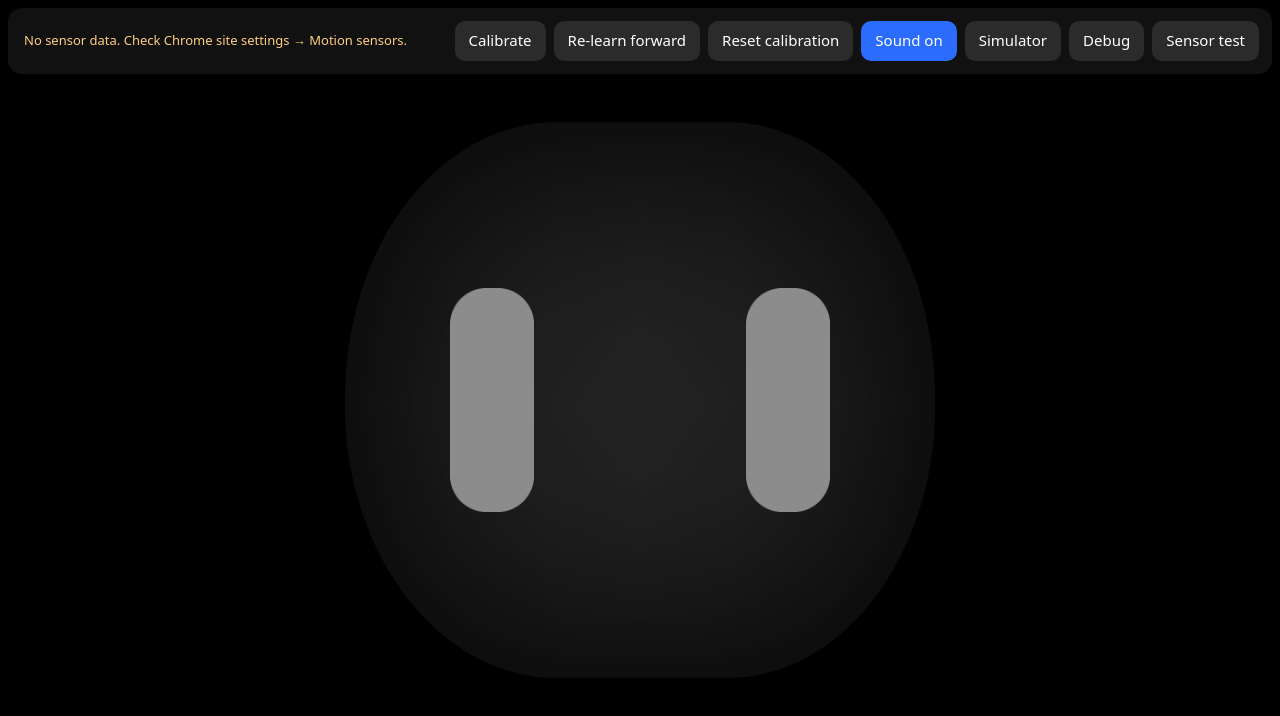
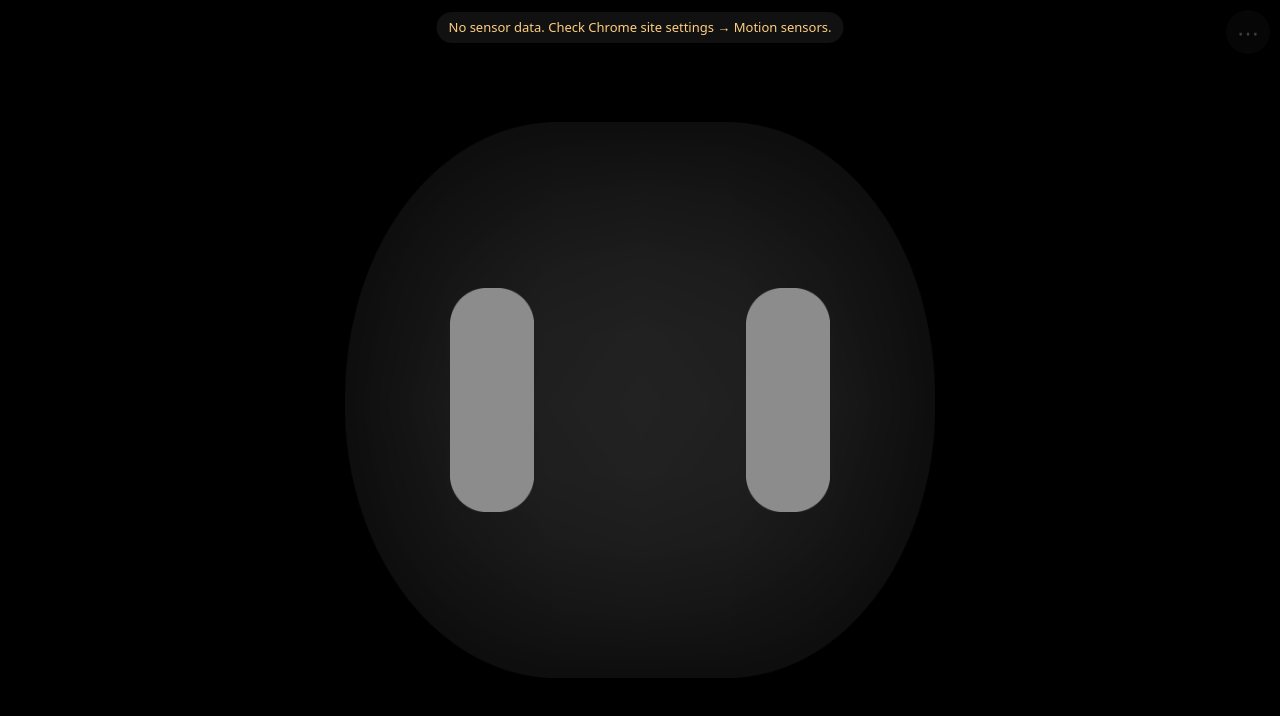
Before and after one commit to ibaadj/carbuddy, a plain HTML site: page index.html in a window 1280 px wide. Both pictures are taken after a click on the button "Car mode". Drawn offline with Linux system fonts and the light colour scheme.

Commit message:
Keep controls out of the way
- Controls only open from a small, dim ⋯ button in the corner (or H on a keyboard)
- Status messages show as a small pill that fades away instead of opening the menu
- Tapping the screen no longer opens the menu
- Car mode: menu closes itself after 8 s; new Hide button
- Simulator: controls can be hidden (H) while you keep driving with the keyboard

Co-Authored-By: Claude Opus 5.5 <noreply@anthropic.com>
Claude-Session: https://claude.ai/code/session_016VdP8ydvPxrpLcwk3bnUDH

```diff
--- a/index.html
+++ b/index.html
@@ -86,7 +86,16 @@
   #intro h1 { font-size: 20px; margin: 4px 0 6px; }
   #intro p { color: #aaa; font-size: 13px; margin: 6px 0 12px; }
   #intro button { width: 100%; padding: 14px; margin: 5px 0; font-size: 16px; }
-  #bar { top: 8px; left: 8px; right: 8px; display: flex; flex-wrap: wrap; align-items: center; gap: 2px; }
+  #bar { top: 8px; left: 8px; right: 60px; display: flex; flex-wrap: wrap; align-items: center; gap: 2px; }
+  /* Small, dim menu button — the only way to open the controls */
+  #menuBtn { position: fixed; top: 10px; right: 10px; z-index: 6; width: 44px; height: 44px; padding: 0; margin: 0;
+             border-radius: 50%; background: rgba(40,40,40,.6); font-size: 22px; line-height: 44px; opacity: .25; transition: opacity .3s; }
+  #menuBtn:hover, #menuBtn.open { opacity: 1; }
+  /* Status messages appear as a small pill that fades away on its own */
+  #toast { position: fixed; top: 12px; left: 50%; transform: translateX(-50%); max-width: min(560px, 80vw); z-index: 4;
+           background: rgba(20,20,20,.85); color: #ccc; font-size: 13px; padding: 7px 12px; border-radius: 999px;
+           pointer-events: none; transition: opacity .5s; text-align: center; }
+  #toast.warn { color: #ffcf80; } #toast.ok { color: #9be7a8; }
   #status { flex: 1 1 200px; font-size: 13px; color: #bbb; padding: 0 6px; }
   #status.warn { color: #ffcf80; } #status.ok { color: #9be7a8; }
   #sim { bottom: 8px; left: 50%; transform: translateX(-50%); text-align: center; width: min(640px, 96vw); }
@@ -131,6 +140,8 @@
     <button id="simBtn">Simulator</button>
   </div>
 
+  <button id="menuBtn" class="hidden" aria-label="Menu">⋯</button>
+  <div id="toast" class="hidden"></div>
   <div id="bar" class="panel hidden">
     <span id="status">—</span>
     <button id="calBtn">Calibrate</button>
@@ -139,6 +150,7 @@
     <button id="soundBtn">Sound on</button>
     <button id="simToggle">Simulator</button>
     <button id="debugToggle">Debug</button>
+    <button id="hideBtn">Hide</button>
     <a href="sensors/"><button>Sensor test</button></a>
   </div>
 
@@ -167,7 +179,7 @@
       <button id="idleBtn">Idle bit</button>
       <button id="nightBtn">Night: auto</button>
     </div>
-    <div class="hint">Keys: ↑ gas · ↓ brake · ← → turn · hold Shift for the dramatic version · Space bump · R replay · D debug · tap or click the face to poke it</div>
+    <div class="hint">Keys: ↑ gas · ↓ brake · ← → turn · hold Shift for the dramatic version · Space bump · R replay · D debug · H hide/show controls · tap the face to poke it</div>
   </div>
 
   <div id="debug" class="panel hidden"></div>
@@ -541,17 +553,36 @@ function pixelShift() {
 setInterval(pixelShift, 60000);
 
 // ---------------------------------------------------------------- Motion engine
-function setStatus(msg, kind) { const el = $("status"); el.textContent = msg; el.className = kind || ""; showBar(); }
+let toastTimer = null;
+function setStatus(msg, kind) {
+  const el = $("status"); el.textContent = msg; el.className = kind || "";
+  // Don't pop the whole menu open — show a small message that fades by itself
+  if (!$("bar").classList.contains("hidden")) return;
+  const t = $("toast"); t.textContent = msg; t.className = kind || "";
+  clearTimeout(toastTimer);
+  toastTimer = setTimeout(() => t.classList.add("hidden"), kind === "warn" ? 8000 : 4000);
+}
 const motion = CarMotion.create({ onState: (s) => { state = s; }, onStatus: setStatus });
 
 // ---------------------------------------------------------------- UI
-let debugOn = false, simOn = false, hideTimer = null;
-function showBar() {
-  $("bar").classList.remove("hidden");
+let debugOn = false, simOn = false, hideTimer = null, controlsOpen = false;
+// Controls (menu bar + simulator panel) only open from the ⋯ button, and close by themselves
+// after 8 s in car mode. In the simulator they stay until you tap ⋯ or Hide (or press H).
+function setControls(open) {
+  controlsOpen = open;
+  $("bar").classList.toggle("hidden", !open);
+  $("sim").classList.toggle("hidden", !(open && simOn));
+  $("menuBtn").classList.toggle("open", open);
+  document.body.classList.toggle("simmode", open && simOn);
+  if (open) $("toast").classList.add("hidden");
   clearTimeout(hideTimer);
-  if (!simOn) hideTimer = setTimeout(() => $("bar").classList.add("hidden"), 6000);
+  if (open && !simOn) hideTimer = setTimeout(() => setControls(false), 8000);
+  requestAnimationFrame(measure);
 }
-$("stage").addEventListener("click", () => { if ($("intro").classList.contains("hidden")) showBar(); });
+function showBar() { setControls(true); }
+$("menuBtn").onclick = (e) => { e.stopPropagation(); setControls(!controlsOpen); };
+$("hideBtn").onclick = () => setControls(false);
+$("bar").addEventListener("pointerdown", () => { if (!simOn) { clearTimeout(hideTimer); hideTimer = setTimeout(() => setControls(false), 8000); } });
 // Browsers only allow sound after a tap/click
 addEventListener("pointerdown", () => Sfx.unlock(), { capture: true });
 addEventListener("keydown", () => Sfx.unlock(), { capture: true });
@@ -583,12 +614,14 @@ function toggleDebug() { debugOn = !debugOn; $("debug").classList.toggle("hidden
 
 $("carBtn").onclick = async () => {
   $("intro").classList.add("hidden");
+  $("menuBtn").classList.remove("hidden");
   setSim(false);
   try { await document.documentElement.requestFullscreen(); } catch (e) { /* optional */ }
   setTimeout(measure, 300);
   await motion.startSensors();
 };
-$("simBtn").onclick = () => { $("intro").classList.add("hidden"); setSim(true); };
+function enterSim() { $("intro").classList.add("hidden"); $("menuBtn").classList.remove("hidden"); setSim(true); }
+$("simBtn").onclick = enterSim;
 $("simToggle").onclick = () => setSim(!simOn);
 $("calBtn").onclick = () => motion.calibrate();
 $("relearnBtn").onclick = () => motion.relearnForward();
@@ -604,8 +637,6 @@ let replay = null;
 
 function setSim(on) {
   simOn = on;
-  document.body.classList.toggle("simmode", on);
-  $("sim").classList.toggle("hidden", !on);
   $("simToggle").classList.toggle("on", on);
   clearInterval(sim.timer); sim.timer = null; replay = null;
   if (on) {
@@ -614,8 +645,7 @@ function setSim(on) {
     sim.timer = setInterval(simTick, 16);
     setStatus("Simulator — hold the buttons or use the arrow keys (Shift = dramatic).");
   }
-  requestAnimationFrame(measure);
-  showBar();
+  setControls(on);     // simulator opens with its controls; car mode starts with everything hidden
 }
 
 function simTick() {
@@ -697,7 +727,8 @@ $("napBtn").onclick = () => { replay = null; sim.keys = {}; sim.speed = 0; sim.f
 const KEYMAP = { ArrowUp: ["gas", "floor"], ArrowDown: ["brake", "hard"], ArrowLeft: ["left", "sharpLeft"], ArrowRight: ["right", "sharpRight"] };
 addEventListener("keydown", (e) => {
   if (e.key === "d" || e.key === "D") return toggleDebug();
-  if (!simOn) { if (e.key === "s" || e.key === "S") { $("intro").classList.add("hidden"); setSim(true); } return; }
+  if ((e.key === "h" || e.key === "H") && $("intro").classList.contains("hidden")) return setControls(!controlsOpen);
+  if (!simOn) { if (e.key === "s" || e.key === "S") enterSim(); return; }
   if (e.key === " ") { e.preventDefault(); replay = null; sim.bump = true; return; }
   if (e.key === "r" || e.key === "R") return startReplay();
   const m = KEYMAP[e.key];
@@ -708,7 +739,7 @@ addEventListener("keyup", (e) => {
   if (m) { sim.keys[m[0]] = false; sim.keys[m[1]] = false; }
 });
 
-if (new URLSearchParams(location.search).has("sim")) { $("intro").classList.add("hidden"); setSim(true); }
+if (new URLSearchParams(location.search).has("sim")) enterSim();
 measure();
 requestAnimationFrame(frame);
 </script>
```
